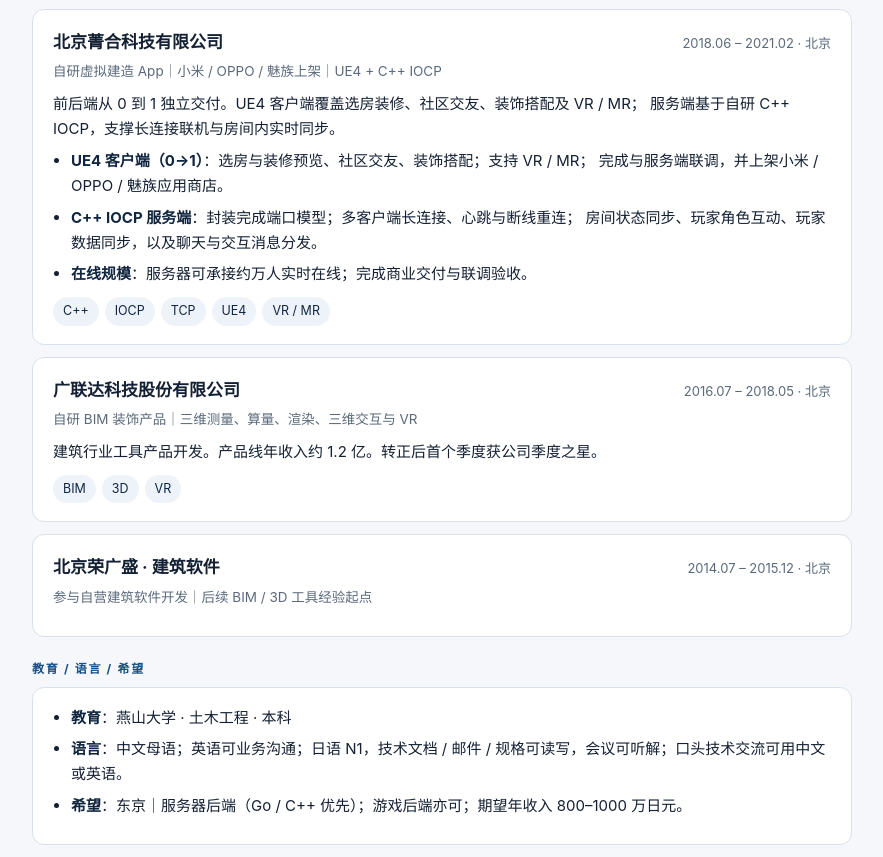
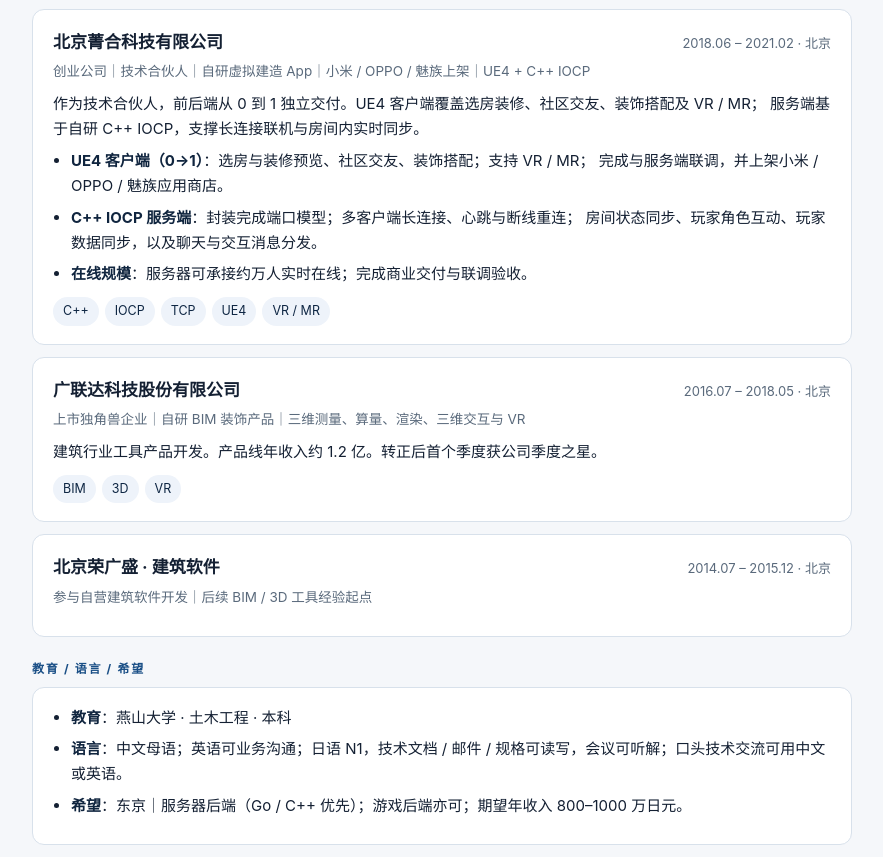
Before and after one commit to FeatherHeavy/server-resume, a plain HTML site: page index.html in a window 1280 px wide. Shown: the part 2710-3567 px from the top of the page, without its empty margins (198-1081 px from the left). Drawn offline with Linux system fonts and the light colour scheme.

Commit message:
Add company scale labels for Glodon and Jinghe.
Co-authored-by: Cursor <cursoragent@cursor.com>

```diff
--- a/index.html
+++ b/index.html
@@ -319,9 +319,9 @@
         <h3>北京菁合科技有限公司</h3>
         <div class="when">2018.06 – 2021.02 · 北京</div>
       </div>
-      <div class="sub">自研虚拟建造 App｜小米 / OPPO / 魅族上架｜UE4 + C++ IOCP</div>
+      <div class="sub">创业公司｜技术合伙人｜自研虚拟建造 App｜小米 / OPPO / 魅族上架｜UE4 + C++ IOCP</div>
       <p>
-        前后端从 0 到 1 独立交付。UE4 客户端覆盖选房装修、社区交友、装饰搭配及 VR / MR；
+        作为技术合伙人，前后端从 0 到 1 独立交付。UE4 客户端覆盖选房装修、社区交友、装饰搭配及 VR / MR；
         服务端基于自研 C++ IOCP，支撑长连接联机与房间内实时同步。
       </p>
       <ul>
@@ -347,7 +347,7 @@
         <h3>广联达科技股份有限公司</h3>
         <div class="when">2016.07 – 2018.05 · 北京</div>
       </div>
-      <div class="sub">自研 BIM 装饰产品｜三维测量、算量、渲染、三维交互与 VR</div>
+      <div class="sub">上市独角兽企业｜自研 BIM 装饰产品｜三维测量、算量、渲染、三维交互与 VR</div>
       <p>
         建筑行业工具产品开发。产品线年收入约 1.2 亿。转正后首个季度获公司季度之星。
       </p>
```
